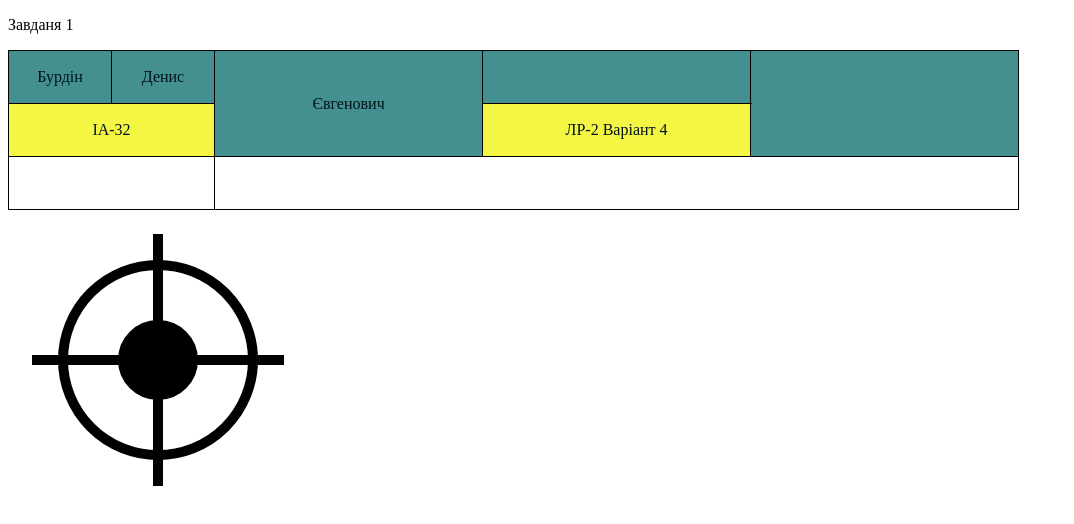
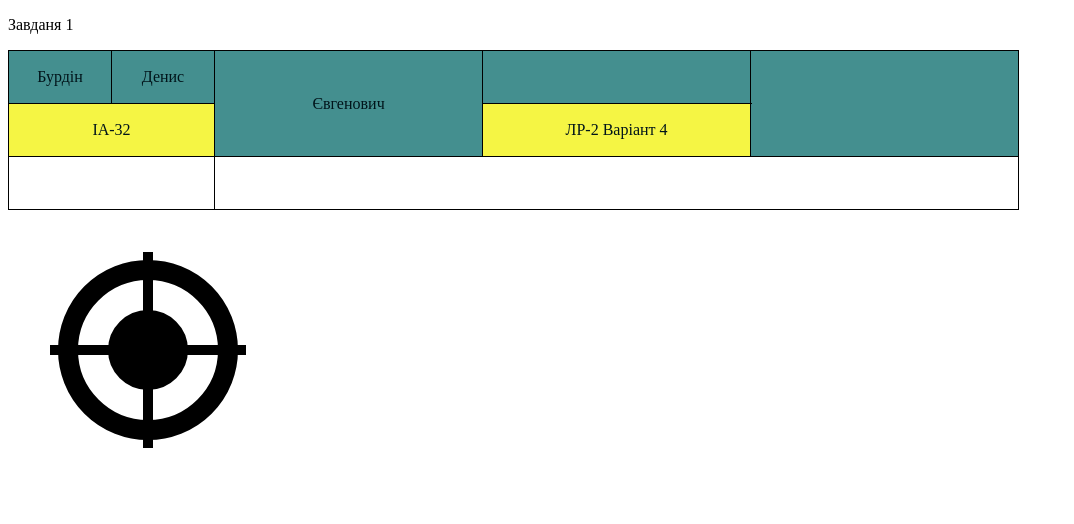
Before and after one commit to d1on1s1y/FE-tech_lab_1-3, a plain HTML site: page lab2.html in a window 1280 px wide. Shown: the whole page, without its empty margins (0-1074 px from the left). Drawn offline with Linux system fonts and the light colour scheme.

Commit message:
lab2 fix

```diff
--- a/lab2.css
+++ b/lab2.css
@@ -28,10 +28,10 @@ td {
     margin-top: 50px;
     margin-left: 50px;
   position: relative;
-  width: 200px;
-  height: 200px;
+  width: 180px;
+  height: 180px;
   border-radius: 50%;
-  border: 10px solid black;
+  border: 20px solid black;
   box-sizing: border-box;
 }
 
```
